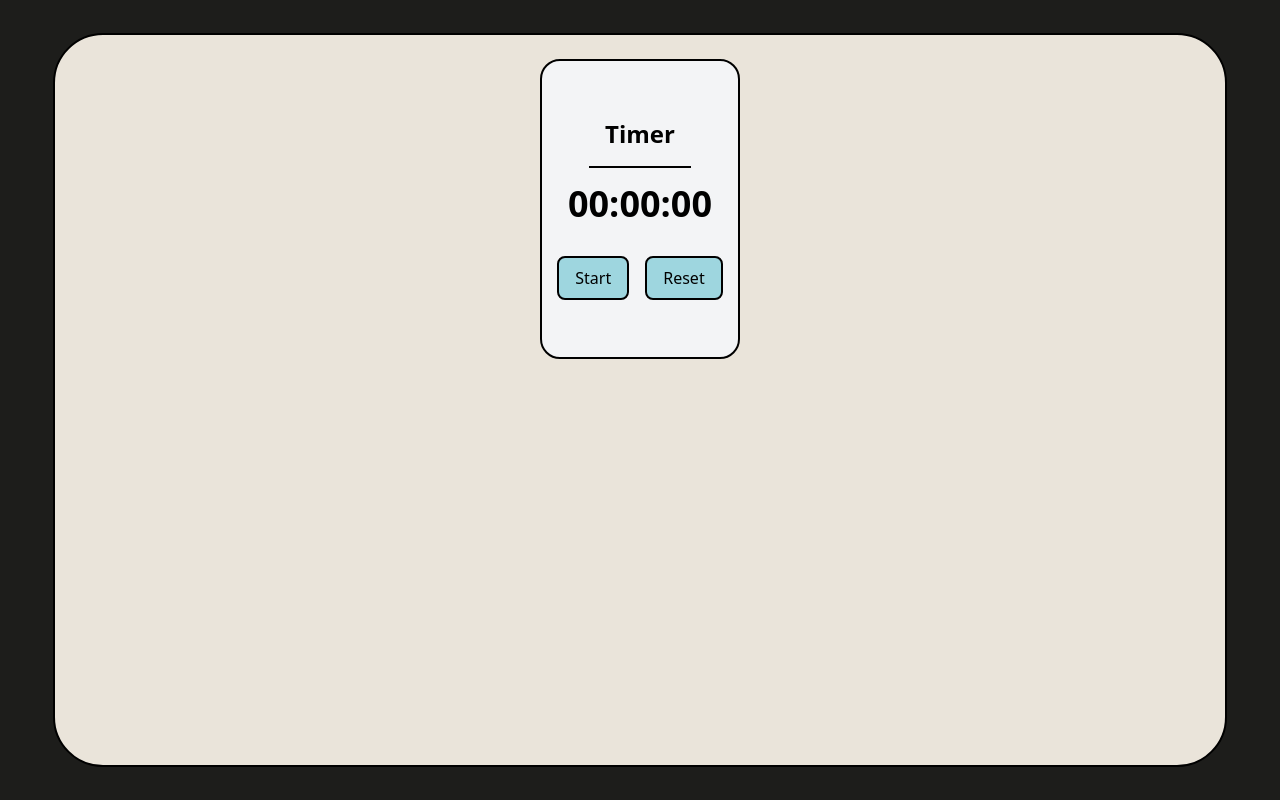
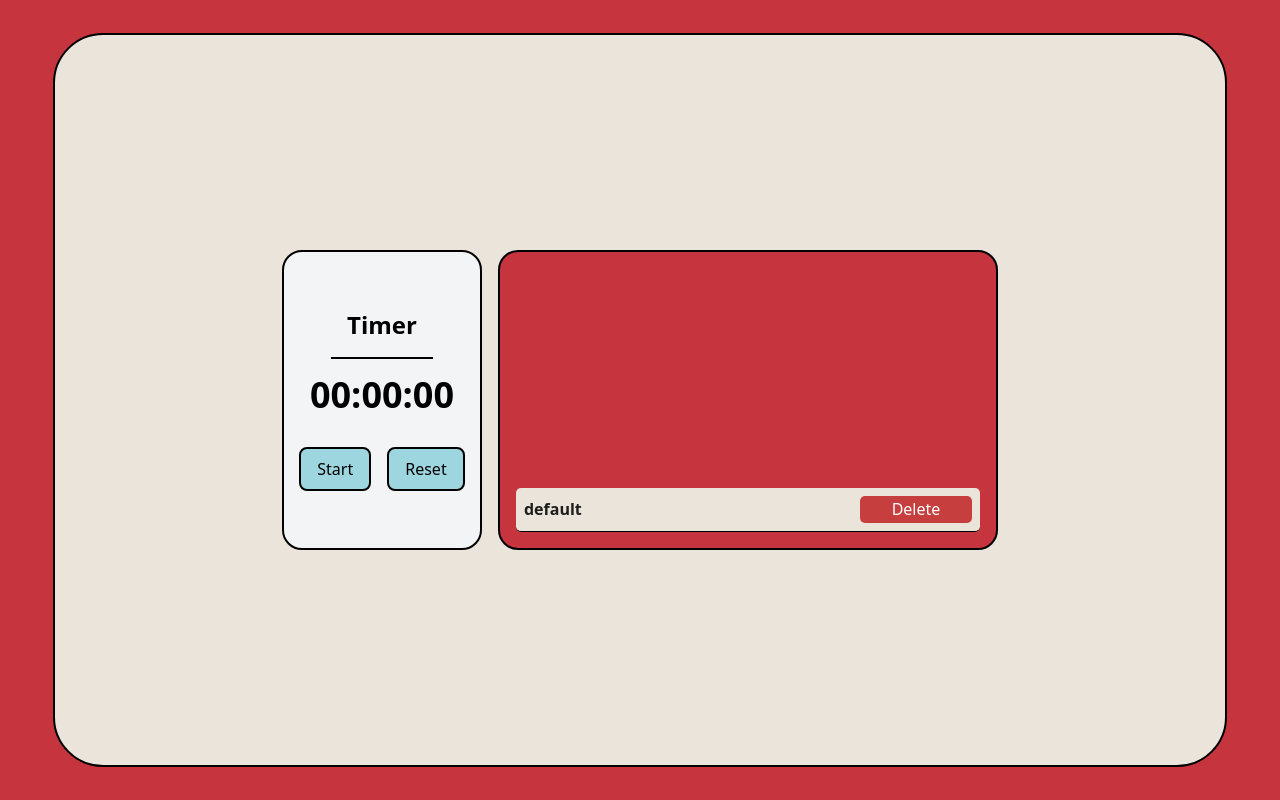
Before and after one commit to ajay-rgb/Echo, a React (Vite) app in the folder Echo/: page / in a window 1280 px wide. Built offline with nearby package versions, Linux system fonts and the light colour scheme.

Commit message:
added timestamps functionality

```diff
--- a/Echo/src/Layout.jsx
+++ b/Echo/src/Layout.jsx
@@ -4,9 +4,9 @@ import Home from './pages/Home'
 function Layout(){
     return(
         <div
-            className='bg-[#1D1D1B] h-screen w-full flex items-center justify-center'
+            className='bg-[#c6353e] h-screen w-full flex items-center justify-center'
         >
-            <div className='bg-[#EAE4DA] w-11/12 h-11/12 rounded-[50px] p-6 border-2 border-black'>
+            <div className='bg-[#EAE4DA] w-11/12 h-11/12 rounded-[50px] p-6 border-2 border-black flex justify-center'>
                 <Home/>
             </div>
 
--- /dev/null
+++ b/Echo/src/components/Header.jsx
@@ -0,0 +1,14 @@
+
+
+export default function Header(){
+
+    return(
+        <header className="bg-[#c63f3e] w-full h-16 flex-row items-center justify-between px-4 text-white">
+
+            <div>Hello Ajay!</div>
+            <div>Date and Time</div>
+            <div>your progress (daily avg)</div>
+
+        </header>
+    );
+}
--- /dev/null
+++ b/Echo/src/components/TimeCard.jsx
@@ -0,0 +1,16 @@
+
+
+export default function TimeCard(props){
+
+
+    return(
+        <div
+        className="flex flex-row items-center justify-between h-2/12 w-full p-2 border-b-1 border-black bg-[#eae4da] rounded-[5px]">
+            <h3 className='text-[#1d1d1b] font-bold'>{props.time}</h3>
+            <button
+            className="bg-[#c63f3e] w-3/12 h-full text-white px-4 py-2 rounded-[5px] hover:bg-[#b12d2c] flex items-center justify-center transition duration-300"
+            onClick={props.onDelete}
+            >Delete</button>
+        </div>
+    );
+}
--- /dev/null
+++ b/Echo/src/components/TimeStamps.jsx
@@ -0,0 +1,25 @@
+
+import TimeCard from "./TimeCard";
+export default function TimeStamps({savedStamp, onDelete}){
+
+
+    return(
+        <div className="bg-blue500">
+
+            <div
+            className="bg-[#c6353e] flex flex-col items-center justify-end h-[300px] w-[500px] border-2 border-black rounded-[20px] p-4">
+                {
+                    savedStamp.map((time, index)=>{
+                        return(
+                            <TimeCard
+                            key={index}
+                            time={time}
+                            onDelete={()=>onDelete(index)}
+                            />
+                        )
+                    })
+                }
+            </div>
+        </div>
+    );
+}
--- a/Echo/src/components/Timer.jsx
+++ b/Echo/src/components/Timer.jsx
@@ -3,13 +3,10 @@ import React from 'react';
 import {useState, useEffect, useRef } from 'react';
 
 
-export default function Timer(){
+export default function Timer({onReset}){
 
-   const formatTime = (time) => {
-  // Convert total milliseconds to total seconds
+const formatTime = (time) => {
   const totalSeconds = Math.floor(time / 1000);
-
-  // Calculate hours, minutes, and remaining seconds
   const hours = Math.floor(totalSeconds / 3600);
   const minutes = Math.floor((totalSeconds % 3600) / 60);
   const seconds = totalSeconds % 60;
@@ -28,6 +25,8 @@ export default function Timer(){
     }
 
     const handleReset=()=>{
+        onReset(formatTime(time));
+        // Reset the timer
         setTime(0);
         setIsRunning(false);
     }
--- a/Echo/src/pages/Home.jsx
+++ b/Echo/src/pages/Home.jsx
@@ -1,12 +1,27 @@
 
 import React from 'react'
 import Timer from '../components/Timer.jsx';
+import TimeStamps from '../components/TimeStamps.jsx';
+import {useState} from 'react'
 
 export default function Home(){
+
+    const [timeStamp, setTimeStamp] = useState(["default"])
+
+    const handleAddTimeStamp = (time)=>{
+        setTimeStamp(prev=>[time, ...prev])
+    }
+
+    const handleDeleteTimeStamp = (indexToDelete) => {
+    setTimeStamp(prev => prev.filter((_, index) => index !== indexToDelete));
+    };
+
+
     return(
         <div>
-            <div className='flex justify-center items-center h-full w-full'>
-                <Timer/>
+            <div className='flex justify-center items-center gap-4 h-full w-full'>
+                <Timer onReset={handleAddTimeStamp}/>
+                <TimeStamps savedStamp={timeStamp} onDelete = {handleDeleteTimeStamp}/>
             </div>
 
         </div>
```
